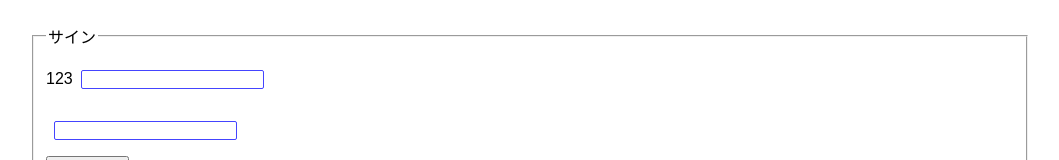
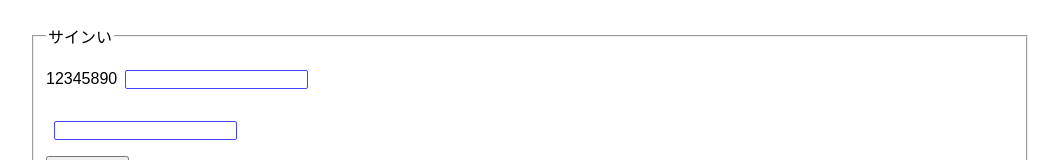
Before and after one commit to Feng30442/FitFeast, a Next.js app in the folder frontend/: page /signin in a window 1280 px wide. Shown: the top 160 px of the page, without its empty margins (2-1061 px from the left). Built offline with nearby package versions, Linux system fonts and the light colour scheme.

Commit message:
確認するために

```diff
--- a/frontend/src/app/signin/page.tsx
+++ b/frontend/src/app/signin/page.tsx
@@ -46,12 +46,12 @@ const Signin = () => {
   return (
     <div className={styles.content}>
       <fieldset className={styles.fieldset}>
-        <legend>サイン</legend>
+        <legend>サインい</legend>
         <div className={styles.form}>
           <span>{errors?.message}</span>
           <p>
             <label>
-              123
+              12345890
               <Input
                 name="username"
                 value={signinInfo.username}
@@ -62,7 +62,6 @@ const Signin = () => {
           </p>
           <p>
             <label>
-
               <Input
                 name="password"
                 value={signinInfo.password}
```
Also changed, not shown: 1 other file (tests, documents, lock files or other folders).
